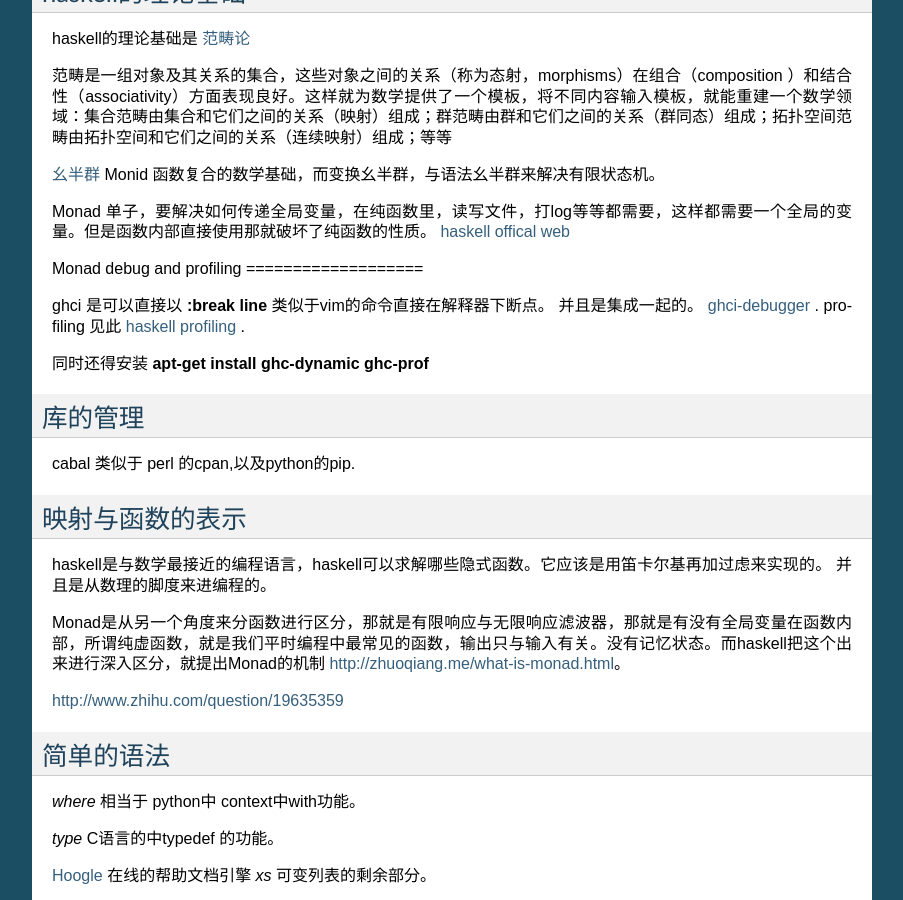
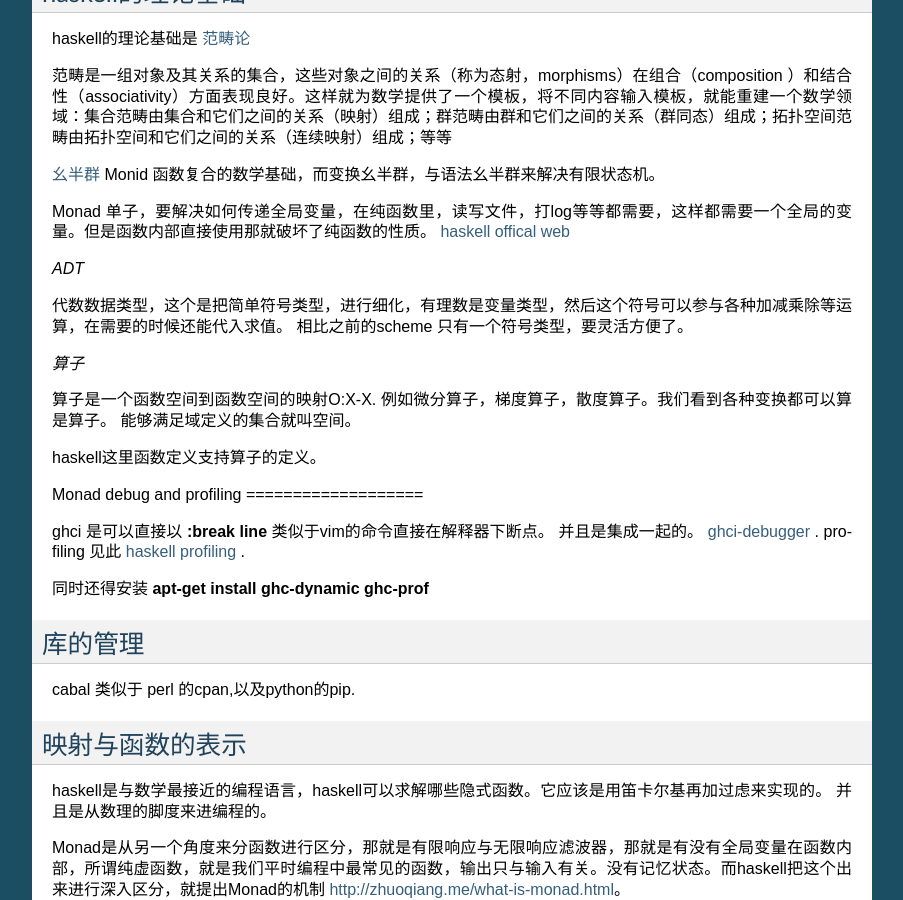
Before and after one commit to gwli/Programming, a Sphinx documentation site: the page built from source/content/Stage_1/Haskell.rst, in a window 1280 px wide and 900 px high, scrolled down 1032 px. Shown: the whole window, without its empty margins (198-1101 px from the left). Built offline with Sphinx 7.4.7, drawn with Linux system fonts in a browser that asks for light colours.

Commit message:
算子 函数空间到函数空间的映射

```diff
--- a/source/content/Stage_1/Haskell.rst
+++ b/source/content/Stage_1/Haskell.rst
@@ -48,6 +48,19 @@ haskell的理论基础是 `范畴论 <https://www.zhihu.com/question/20448295/an
 
 Monad 单子，要解决如何传递全局变量，在纯函数里，读写文件，打log等等都需要，这样都需要一个全局的变量。但是函数内部直接使用那就破坏了纯函数的性质。
 `haskell offical web <http://www.haskell.org/haskellwiki/Haskell>`_
+
+
+*ADT*
+
+代数数据类型，这个是把简单符号类型，进行细化，有理数是变量类型，然后这个符号可以参与各种加减乘除等运算，在需要的时候还能代入求值。
+相比之前的scheme 只有一个符号类型，要灵活方便了。
+
+*算子*
+
+算子是一个函数空间到函数空间的映射O:X-X. 例如微分算子，梯度算子，散度算子。我们看到各种变换都可以算是算子。
+能够满足域定义的集合就叫空间。
+
+haskell这里函数定义支持算子的定义。
 
 Monad
 debug and profiling
```
